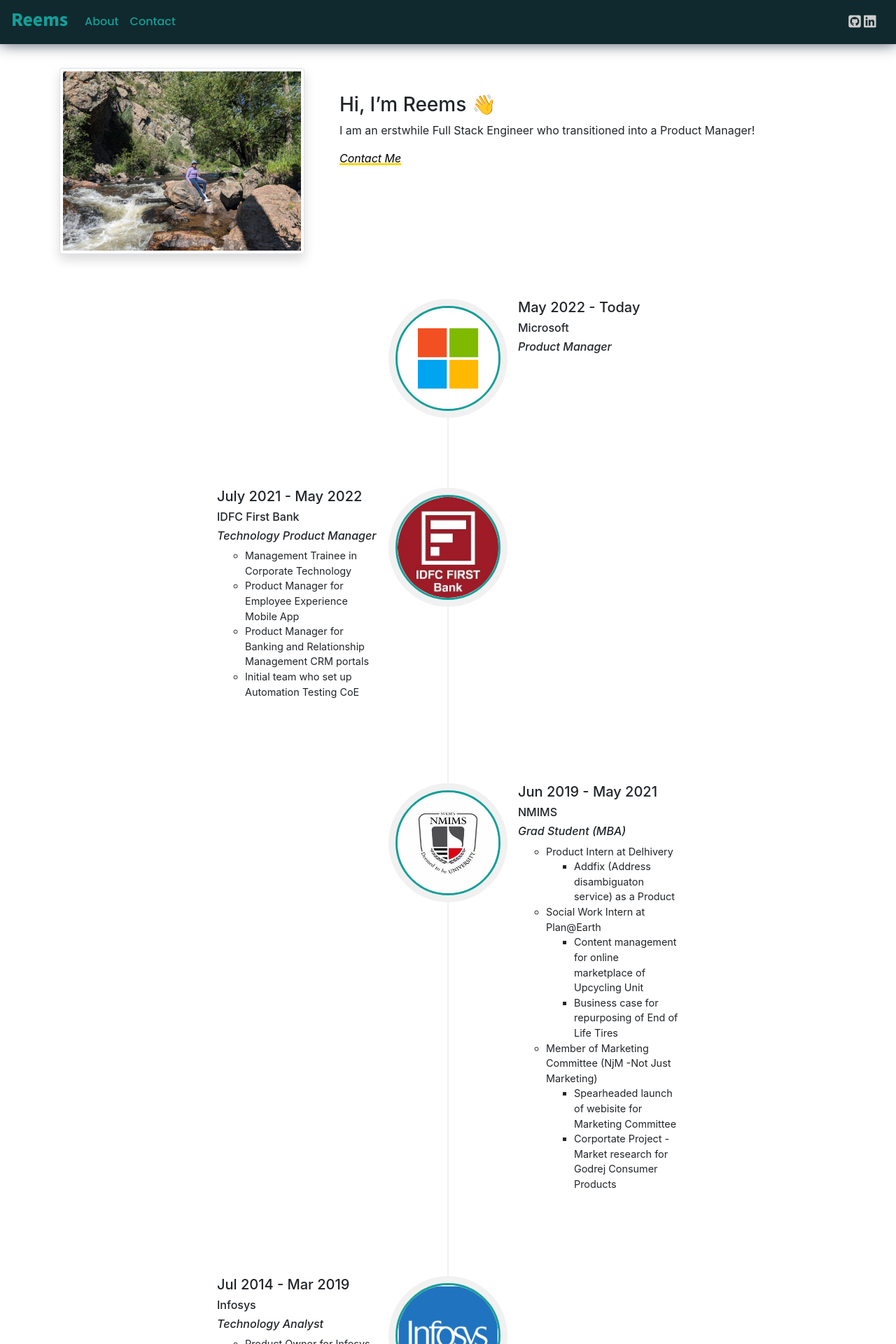
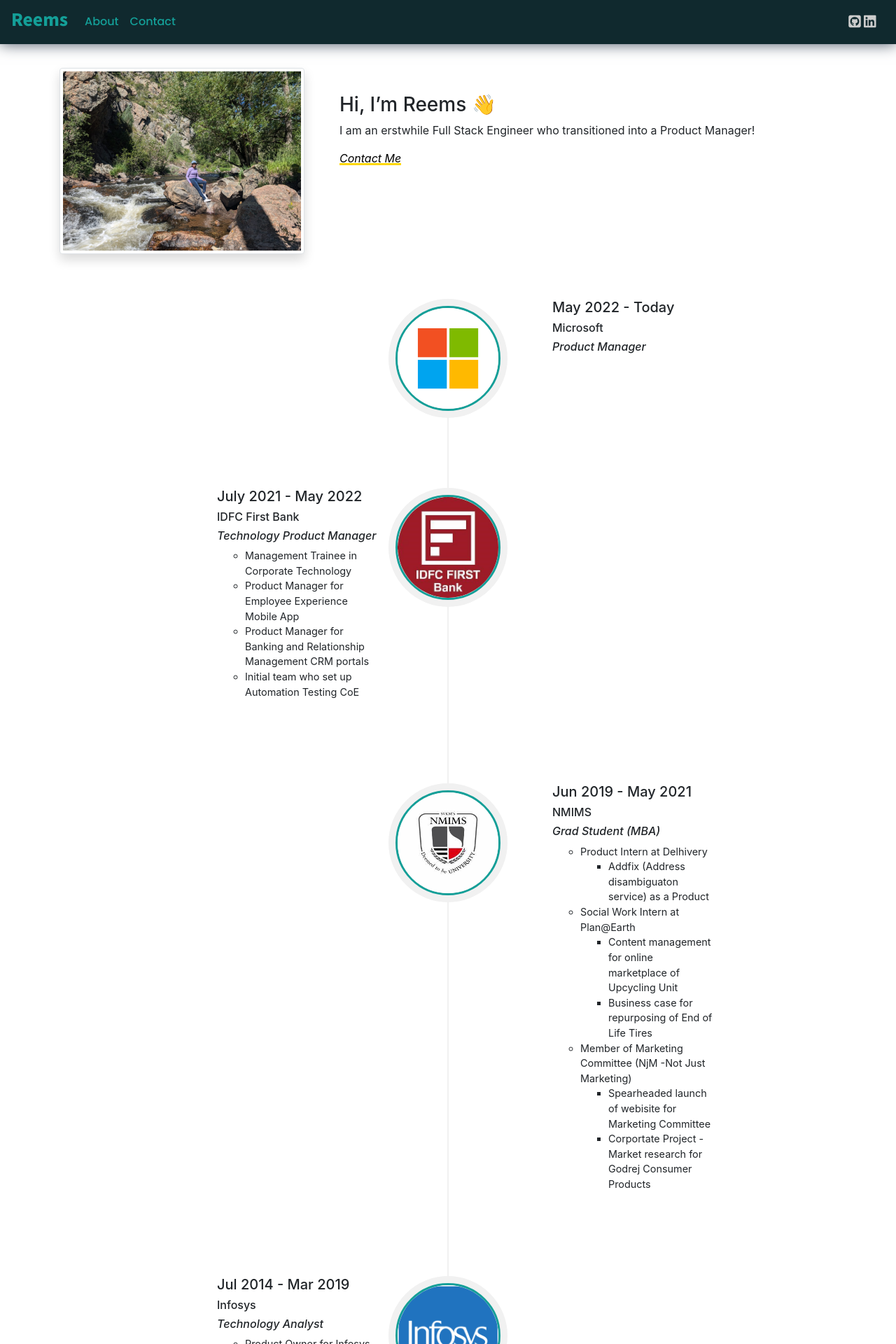
Before and after one commit to reemstk/reemstk.github.io, a Jekyll site: the page built from index.md, in a window 1280 px wide. Shown: the top 1920 px of the page at 70% size. Built offline with Jekyll 4.4.1, drawn with Linux system fonts in a browser that asks for light colours; nearby versions of some CDN libraries; comment, search, counter and statistics services are not loaded; our own code applies the rules of GitHub Pages for plain Markdown files.

Commit message:
Update main.css 864 - margin left 50->64

```diff
--- a/css/main.css
+++ b/css/main.css
@@ -862,7 +862,7 @@
     float: left;
     width: 100%;
     padding: 0 20px 20px 30px;
-    margin-left: 50%;
+    margin-left: 64%;
     margin-right: 50%;
   }
 
```
